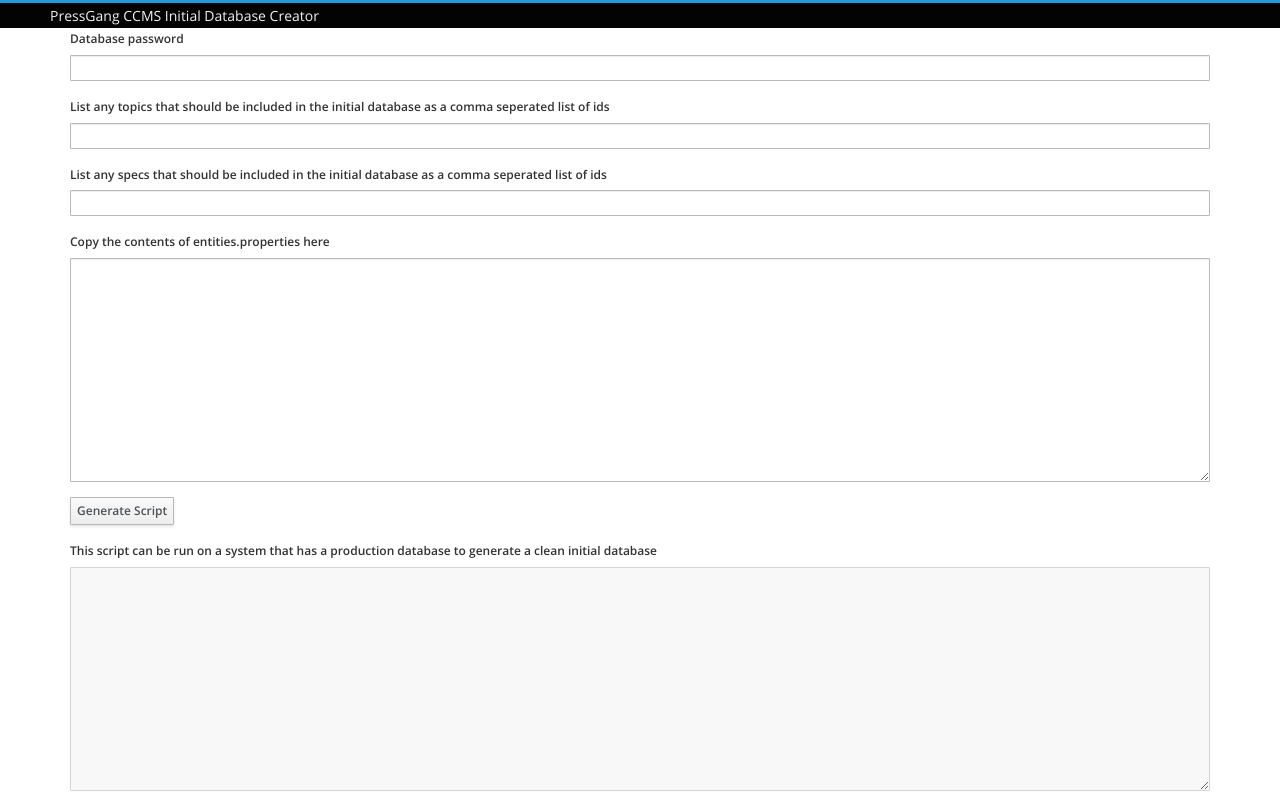
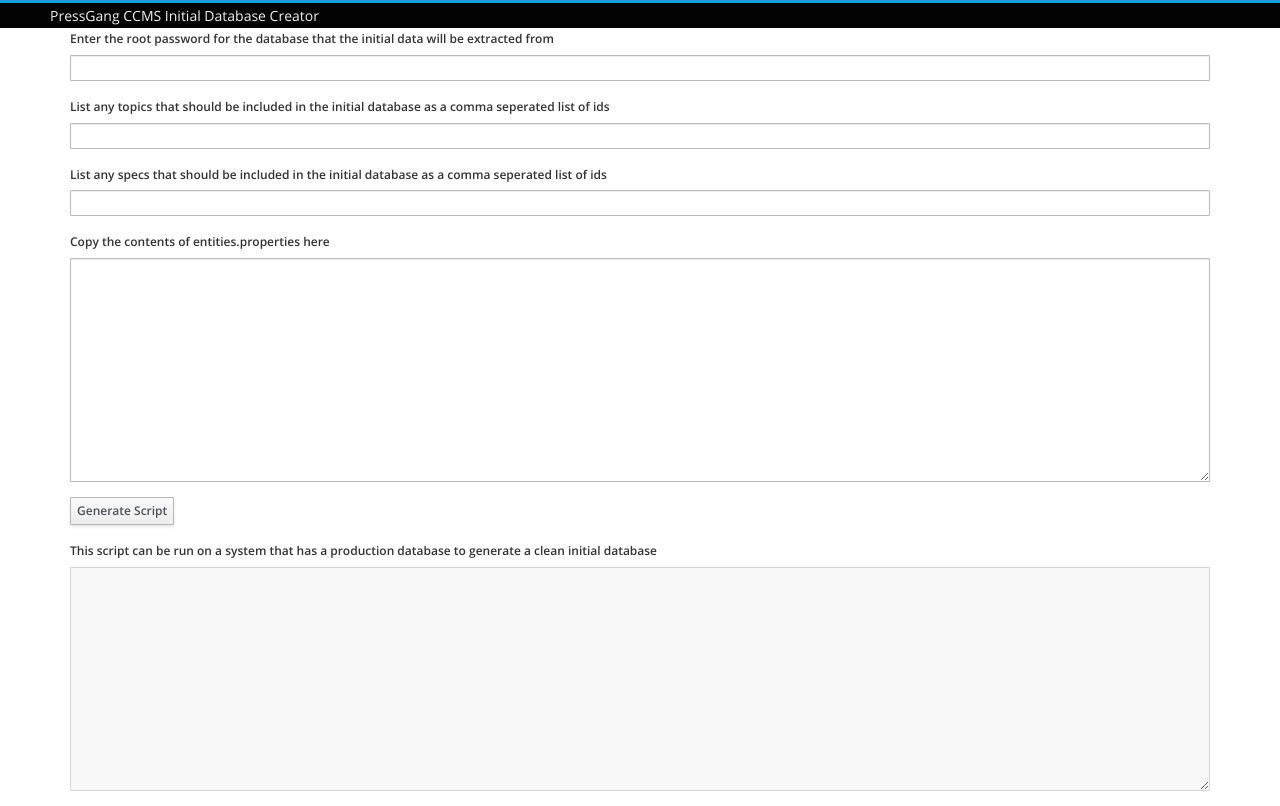
Before and after one commit to mcasperson/PressGangCCMSInitialDBCreator, a plain HTML site: page index.html in a window 1280 px wide. Drawn offline with nearby package versions, Linux system fonts and the light colour scheme; a script that the page names is missing.

Commit message:
Working on db creation script

```diff
--- a/index.html
+++ b/index.html
@@ -556,8 +556,9 @@
 
     <div class="container-fluid" ng-controller="QNAController">
       <div class="container step-container-main" >
+	<form role="form">
 	  <div class="form-group">
-	  <label for="topics">Database password</label>
+	    <label for="topics">Enter the root password for the database that the initial data will be extracted from</label>
 	    <input class="form-control" type="text" id="password"></input>
 	  </div>
 	  <div class="form-group">
@@ -580,6 +581,7 @@
 	    <textarea readonly class="form-control" style="width: 100%" rows="10" id="output"></textarea>
 	  </div>
 	</div>
+      </div>
     <div>
   </body>
 </html>
```
Lines whose indentation alone changed are shown as unchanged.
